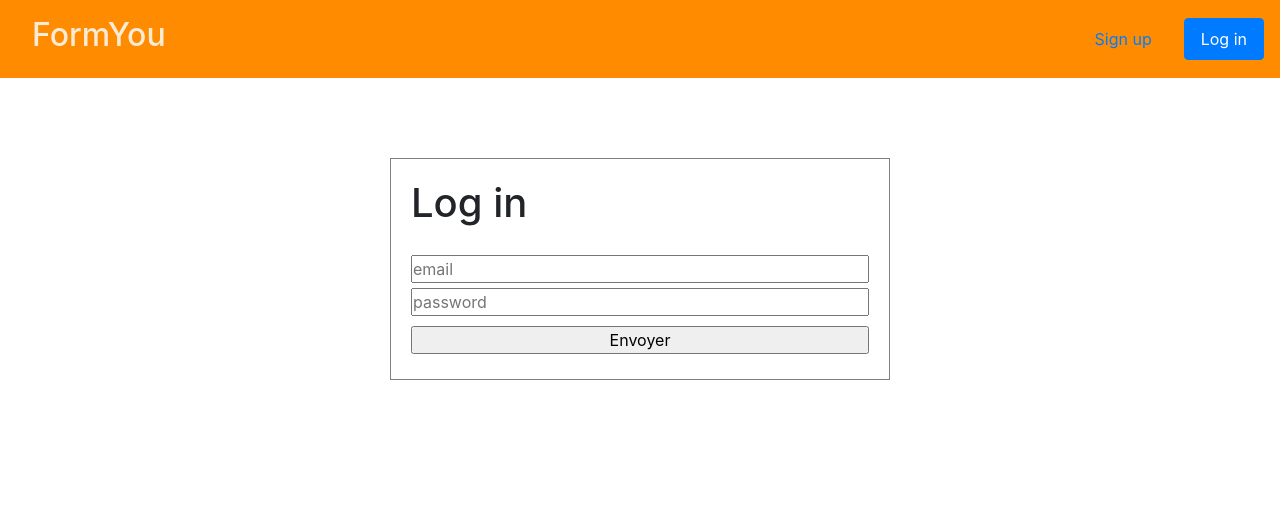
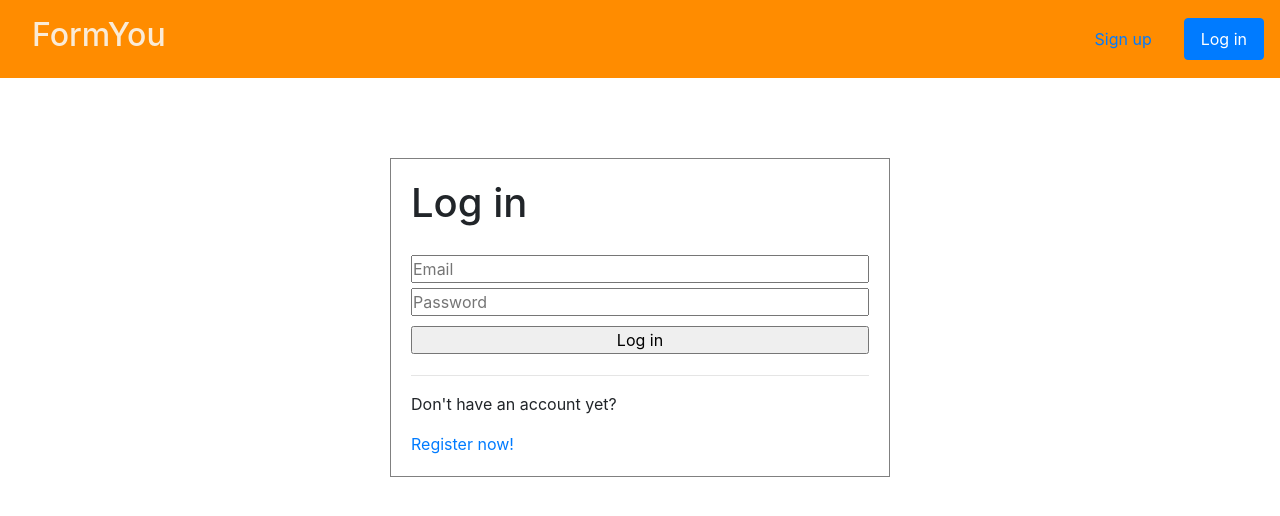
Before and after one commit to Queje/react_formyou, a React (Create React App) app: page /login in a window 1280 px wide. Shown: the top 516 px of the page. Built offline with nearby package versions, Linux system fonts and the light colour scheme.

Commit message:
Cleaning

```diff
--- a/src/pages/Login/Login.jsx
+++ b/src/pages/Login/Login.jsx
@@ -1,8 +1,7 @@
 import "./Login.scss";
-import React, { useState } from "react";
+import { useState } from "react";
 import { useDispatch } from "react-redux";
-import { useHistory } from "react-router-dom";
-
+import { Link, useHistory } from "react-router-dom";
 import { fetchToLogin } from "stores/Authentication/authMiddleware";
 
 const Login = () => {
@@ -31,20 +30,25 @@ const Login = () => {
       <form onSubmit={login}>
         <input
           type="email"
-          placeholder="email"
+          placeholder="Email"
           value={email}
           onChange={(e) => setEmail(e.target.value)}
           required
         />
         <input
           type="password"
-          placeholder="password"
+          placeholder="Password"
           value={password}
           onChange={(e) => setPassword(e.target.value)}
           required
         />
-        <input id="submit-button" type="submit" value="Envoyer" />
+        <input id="submit-button" type="submit" value="Log in" />
       </form>
+      <hr></hr>
+      <p>Don't have an account yet?</p>
+      <Link to="/register" >
+        <span> Register now!</span>
+      </Link>
     </div>
   );
 };
--- a/src/pages/Register/Register.jsx
+++ b/src/pages/Register/Register.jsx
@@ -38,28 +38,28 @@ const Register = () => {
       <form onSubmit={register}>
         <input
           type="text"
-          placeholder="first name"
+          placeholder="First name"
           value={firstName}
           onChange={(e) => setFirstName(e.target.value)}
           required
         />
         <input
           type="text"
-          placeholder="last name"
+          placeholder="Last name"
           value={lastName}
           onChange={(e) => setLastName(e.target.value)}
           required
         />
         <input
           type="email"
-          placeholder="email"
+          placeholder="Email"
           value={email}
           onChange={(e) => setEmail(e.target.value)}
           required
         />
         <input
           type="password"
-          placeholder="password"
+          placeholder="Password"
           value={password}
           onChange={(e) => setPassword(e.target.value)}
           required
```
